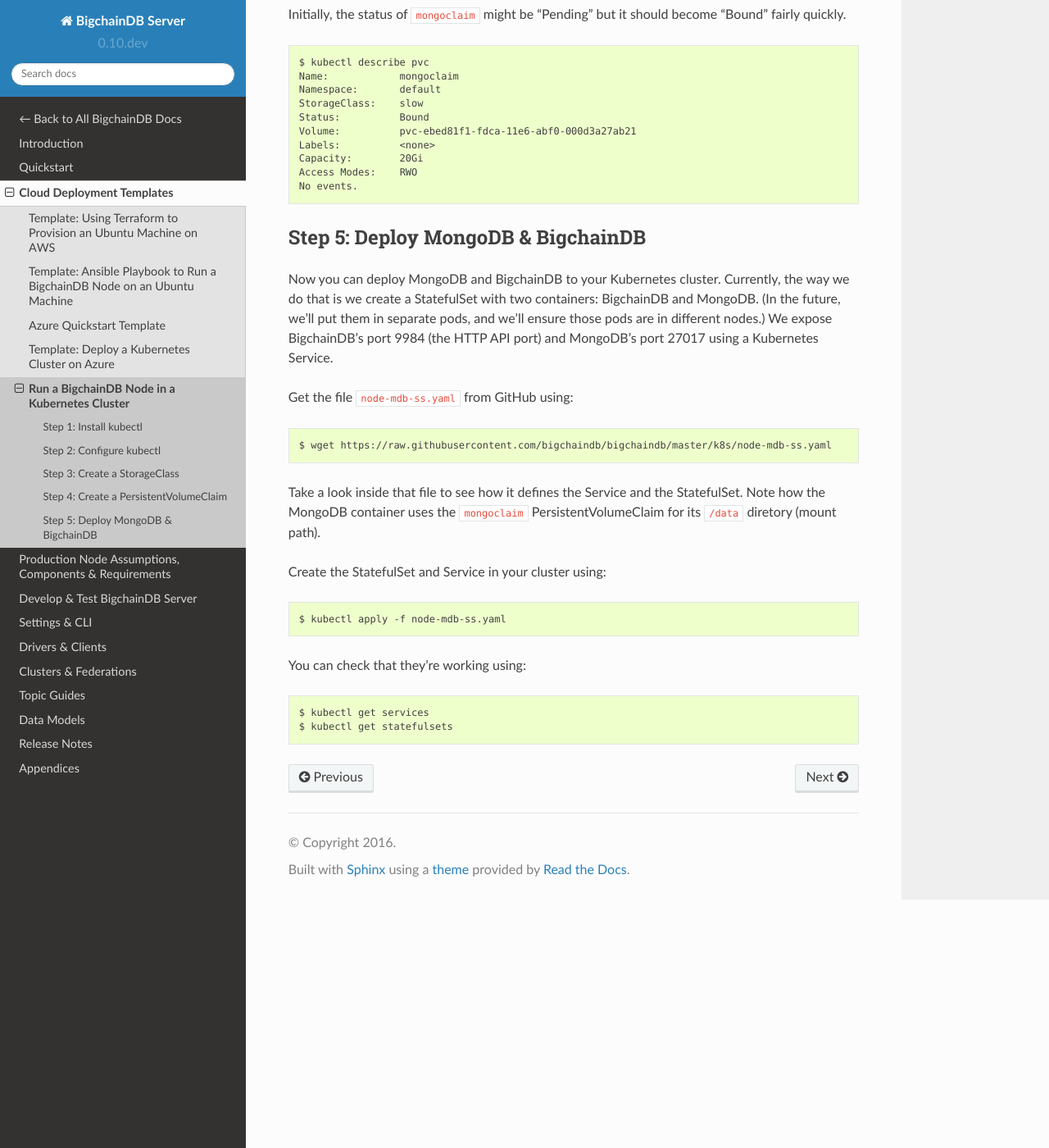
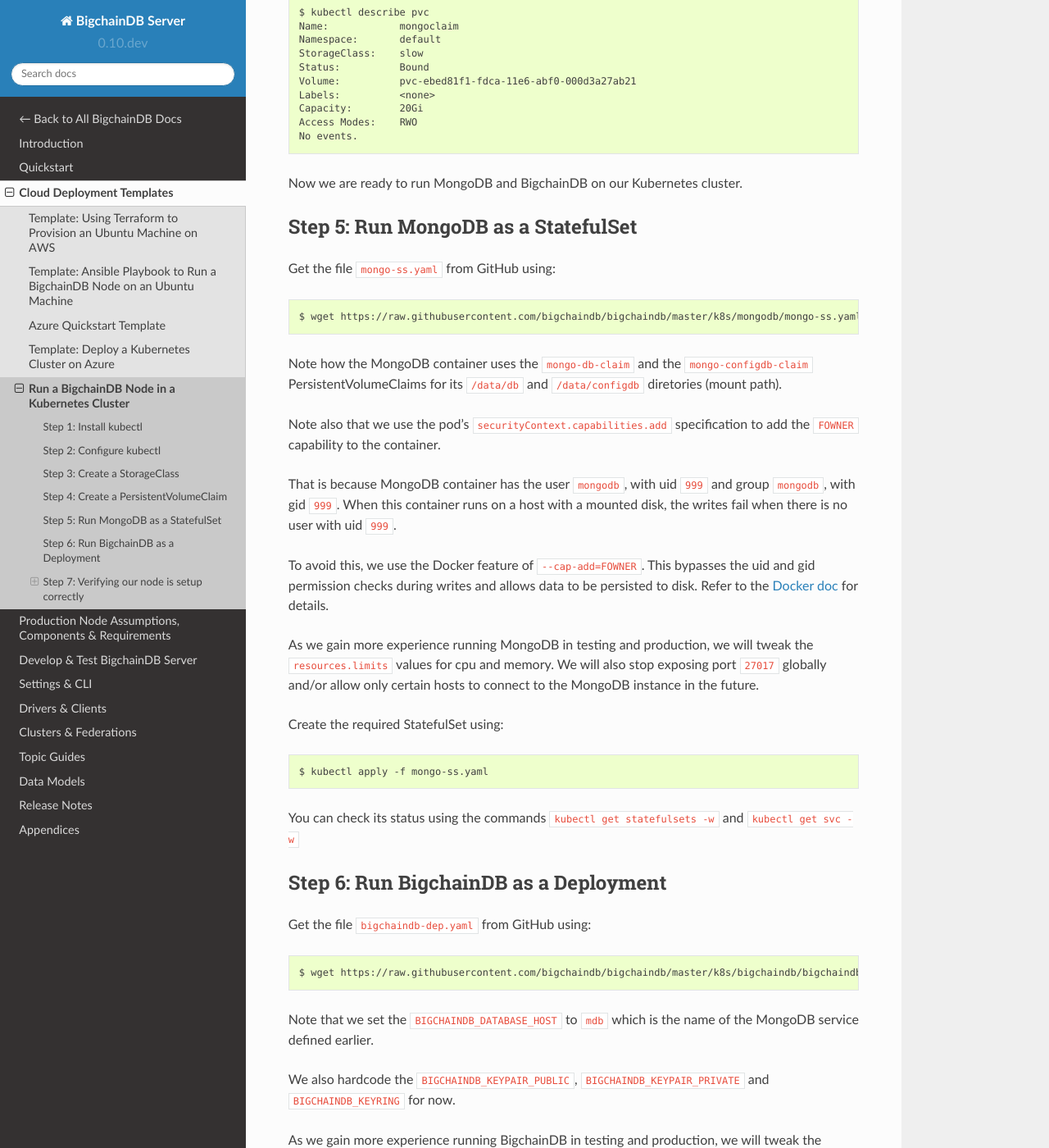
Before and after one commit to bigchaindb/bigchaindb, a Sphinx documentation site: the page built from docs/server/source/cloud-deployment-templates/node-on-kubernetes.rst, in a window 1280 px wide and 1400 px high, scrolled down 2640 px. Shown: the whole window at 82% size. Built offline with Sphinx 7.4.7 and the Read the Docs theme 2.0.0, drawn with Linux system fonts in a browser that asks for light colours; pages that are not in the unit, such as notebooks, are missing from menus; some of the changed text lies outside the part shown.

Commit message:
Documentatio: running a single node with distinct mongodb and bigchaindb pods on k8s Also removed junk files which were moved to the deprecated dir in an earlier commit.

```diff
--- a/docs/server/source/cloud-deployment-templates/node-on-kubernetes.rst
+++ b/docs/server/source/cloud-deployment-templates/node-on-kubernetes.rst
@@ -21,7 +21,6 @@
    $ chmod +x ./kubectl
    $ sudo mv ./kubectl /usr/local/bin/kubectl
    $ . <(kubectl completion bash) # auto-completion
-
 
 
 Step 2: Configure kubectl
@@ -76,25 +75,30 @@
 For future reference, the command to create a storage account is
 `az storage account create <https://docs.microsoft.com/en-us/cli/azure/storage/account#create>`_.
 
-Create a Kubernetes Storage Class named ``slow``
-by writing a file named ``azureStorageClass.yml`` containing:
 
-.. code:: yaml
+MongoDB exports two volume mounts with correct permissions from inside the
+container to the outside world. We will accordingly create two storage classes
+and persistent volume claims in kubernetes.
 
-   kind: StorageClass
-   apiVersion: storage.k8s.io/v1beta1
-   metadata:
-     name: slow
-   provisioner: kubernetes.io/azure-disk
-   parameters:
-     skuName: Standard_LRS
-     location: <region where your cluster is located>
-
-and then:
+Get the files ``mongo-data-db-sc.yaml`` and ``mongo-data-configdb-sc.yaml``
+from GitHub using:
 
 .. code:: bash
 
-   $ kubectl apply -f azureStorageClass.yml
+   $ wget https://raw.githubusercontent.com/bigchaindb/bigchaindb/master/k8s/mongodb/mongo-data-db-sc.yaml
+   $ wget https://raw.githubusercontent.com/bigchaindb/bigchaindb/master/k8s/mongodb/mongo-data-configdb-sc.yaml
+
+You may want to update the ``parameters.location`` field in both the files to
+specify the location you are using in Azure.
+
+
+Create the required StorageClass using
+
+.. code:: bash
+
+   $ kubectl apply -f mongo-data-db-sc.yaml
+   $ kubectl apply -f mongo-data-configdb-sc.yaml
+
 
 You can check if it worked using ``kubectl get storageclasses``.
 
@@ -111,24 +115,16 @@
 Step 4: Create a PersistentVolumeClaim
 --------------------------------------
 
-Next, you'll create a PersistentVolumeClaim named ``mongoclaim``.
-Create a file named ``mongoclaim.yml``
-with the following contents:
+Next, we'll create two PersistentVolumeClaim objects ``mongo-db-claim`` and
+``mongo-configdb-claim``.
 
-.. code:: yaml
+Get the files ``mongo-data-db-sc.yaml`` and ``mongo-data-configdb-sc.yaml``
+from GitHub using:
 
-   kind: PersistentVolumeClaim
-   apiVersion: v1
-   metadata:
-     name: mongoclaim
-     annotations:
-       volume.beta.kubernetes.io/storage-class: slow
-   spec:
-     accessModes:
-       - ReadWriteOnce
-     resources:
-       requests:
-         storage: 20Gi
+.. code:: bash
+
+   $ wget https://raw.githubusercontent.com/bigchaindb/bigchaindb/master/k8s/mongodb/mongo-data-db-pvc.yaml
+   $ wget https://raw.githubusercontent.com/bigchaindb/bigchaindb/master/k8s/mongodb/mongo-data-configdb-pvc.yaml
 
 Note how there's no explicit mention of Azure, AWS or whatever.
 ``ReadWriteOnce`` (RWO) means the volume can be mounted as
@@ -137,21 +133,21 @@
 by AzureDisk.)
 ``storage: 20Gi`` means the volume has a size of 20
 `gibibytes <https://en.wikipedia.org/wiki/Gibibyte>`_.
-(You can change that if you like.)
 
-Create ``mongoclaim`` in your Kubernetes cluster:
+You may want to update the ``spec.resources.requests.storage`` field in both
+the files to specify a different disk size.
+
+Create the required PersistentVolumeClaim using:
 
 .. code:: bash
 
-   $ kubectl apply -f mongoclaim.yml
+   $ kubectl apply -f mongo-data-db-pvc.yaml
+   $ kubectl apply -f mongo-data-configdb-pvc.yaml
 
-You can check its status using:
 
-.. code:: bash
+You can check its status using: ``kubectl get pvc -w``
 
-   $ kubectl get pvc
-
-Initially, the status of ``mongoclaim`` might be "Pending"
+Initially, the status of persistent volume claims might be "Pending"
 but it should become "Bound" fairly quickly.
 
 .. code:: bash
@@ -168,36 +164,101 @@
    No events.
 
 
-Step 5: Deploy MongoDB & BigchainDB
------------------------------------
+Now we are ready to run MongoDB and BigchainDB on our Kubernetes cluster.
 
-Now you can deploy MongoDB and BigchainDB to your Kubernetes cluster.
-Currently, the way we do that is we create a StatefulSet with two
-containers: BigchainDB and MongoDB. (In the future, we'll put them
-in separate pods, and we'll ensure those pods are in different nodes.)
-We expose BigchainDB's port 9984 (the HTTP API port)
-and MongoDB's port 27017 using a Kubernetes Service.
+Step 5: Run MongoDB as a StatefulSet
+------------------------------------
 
-Get the file ``node-mdb-ss.yaml`` from GitHub using:
+Get the file ``mongo-ss.yaml`` from GitHub using:
 
 .. code:: bash
 
-   $ wget https://raw.githubusercontent.com/bigchaindb/bigchaindb/master/k8s/node-mdb-ss.yaml
+   $ wget https://raw.githubusercontent.com/bigchaindb/bigchaindb/master/k8s/mongodb/mongo-ss.yaml
 
-Take a look inside that file to see how it defines the Service
-and the StatefulSet.
-Note how the MongoDB container uses the ``mongoclaim`` PersistentVolumeClaim
-for its ``/data`` diretory (mount path).
 
-Create the StatefulSet and Service in your cluster using:
+Note how the MongoDB container uses the ``mongo-db-claim`` and the
+``mongo-configdb-claim`` PersistentVolumeClaims for its ``/data/db`` and
+``/data/configdb`` diretories (mount path).
+
+Note also that we use the pod's ``securityContext.capabilities.add`` specification
+to add the ``FOWNER`` capability to the container.
+
+That is because MongoDB container has the user ``mongodb``, with uid ``999``
+and group ``mongodb``, with gid ``999``.
+When this container runs on a host with a mounted disk, the writes fail when
+there is no user with uid ``999``.
+
+To avoid this, we use the Docker feature of ``--cap-add=FOWNER``.
+This bypasses the uid and gid permission checks during writes and allows data
+to be persisted to disk.
+Refer to the
+`Docker doc <https://docs.docker.com/engine/reference/run/#runtime-privilege-and-linux-capabilities>`_
+for details.
+
+As we gain more experience running MongoDB in testing and production, we will
+tweak the ``resources.limits`` values for cpu and memory.
+We will also stop exposing port ``27017`` globally and/or allow only certain
+hosts to connect to the MongoDB instance in the future.
+
+Create the required StatefulSet using:
 
 .. code:: bash
 
-   $ kubectl apply -f node-mdb-ss.yaml
+   $ kubectl apply -f mongo-ss.yaml
 
-You can check that they're working using:
+You can check its status using the commands ``kubectl get statefulsets -w``
+and ``kubectl get svc -w``
+
+
+Step 6: Run BigchainDB as a Deployment
+--------------------------------------
+
+Get the file ``bigchaindb-dep.yaml`` from GitHub using:
 
 .. code:: bash
 
-   $ kubectl get services
-   $ kubectl get statefulsets
+   $ wget https://raw.githubusercontent.com/bigchaindb/bigchaindb/master/k8s/bigchaindb/bigchaindb-dep.yaml
+
+Note that we set the ``BIGCHAINDB_DATABASE_HOST`` to ``mdb`` which is the name
+of the MongoDB service defined earlier.
+
+We also hardcode the ``BIGCHAINDB_KEYPAIR_PUBLIC``,
+``BIGCHAINDB_KEYPAIR_PRIVATE`` and ``BIGCHAINDB_KEYRING`` for now.
+
+As we gain more experience running BigchainDB in testing and production, we
+will tweak the ``resources.limits`` values for cpu and memory, and as richer
+monitoring and probing becomes available in BigchainDB, we will tweak the
+``livenessProbe`` and ``readinessProbe`` parameters.
+
+We also plan to specify scheduling policies for the BigchainDB deployment so
+that we ensure that BigchainDB and MongoDB are running in separate nodes, and
+build security around the globally exposed port ``9984``.
+
+Create the required Deployment using:
+
+.. code:: bash
+
+   $ kubectl apply -f bigchaindb-dep.yaml
+
+You can check its status using the command ``kubectl get deploy -w``
+
+
+Step 7: Verifying our node is setup correctly
+---------------------------------------------
+
+Step 7.1: Testing externally
+^^^^^^^^^^^^^^^^^^^^^^^^^^^^
+
+Try to access the ``<dns/ip of your exposed service endpoint>:9984`` on your
+browser. You must receive a json output that shows the BigchainDB server
+version among other things.
+
+Try to access the ``<dns/ip of your exposed service endpoint>:27017`` on your
+browser. You must receive a message from MongoDB stating that it doesn't allow
+HTTP connections to the port anymore.
+
+
+Step 7.2: Testing internally
+^^^^^^^^^^^^^^^^^^^^^^^^^^^^
+
+TODO: Note on testing services internally
```
Also changed, not shown: 2 other files.
